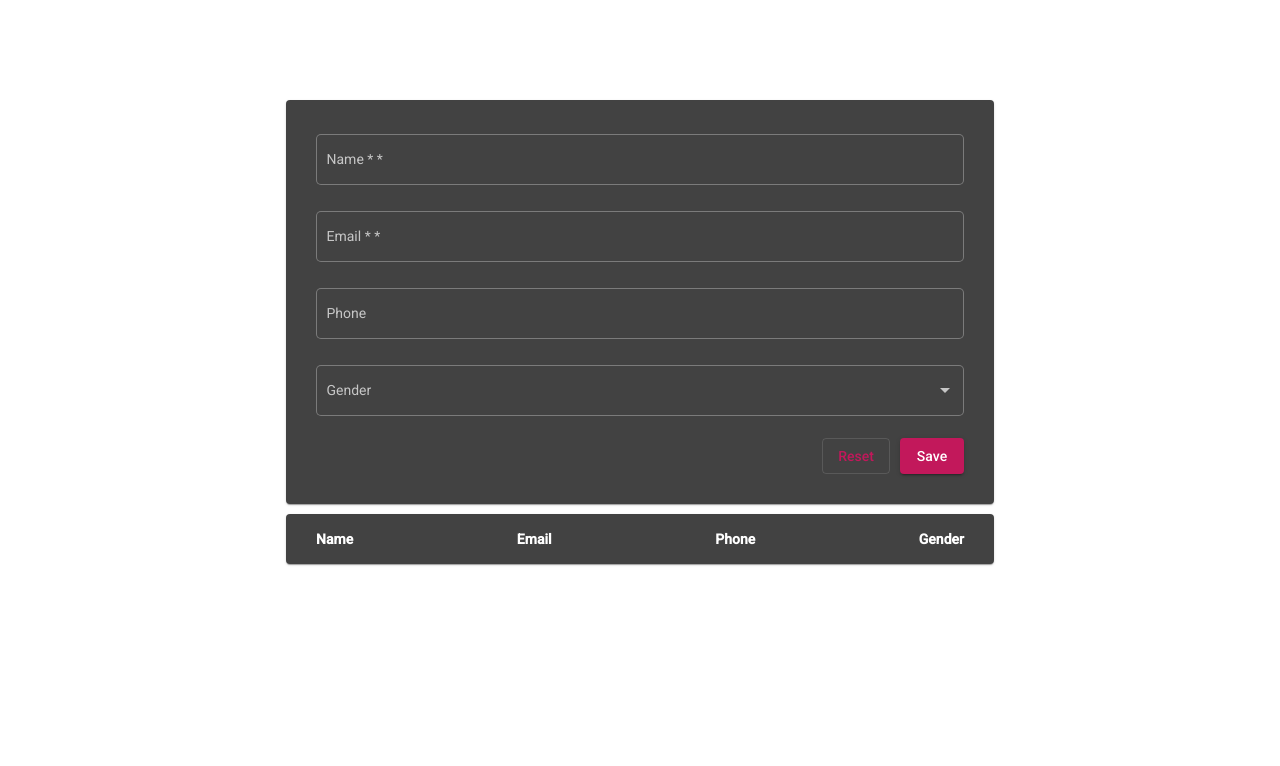
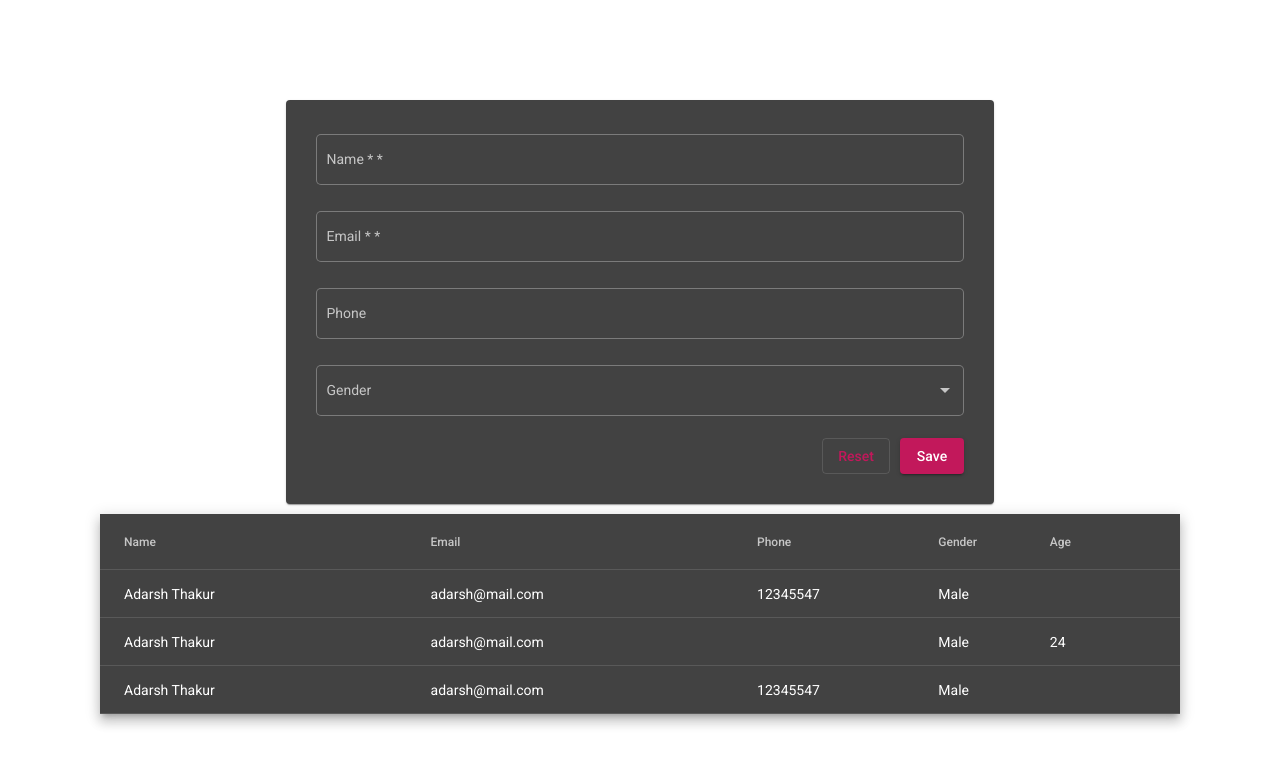
Before and after one commit to adarsh-thakur/angular-training-app, an Angular app: page / in a window 1280 px wide. Shown: the top 766 px of the page. Built offline with nearby package versions, Linux system fonts and the light colour scheme.

Commit message:
Mat Table Example

```diff
--- a/src/app/app.component.html
+++ b/src/app/app.component.html
@@ -36,3 +36,5 @@
 
 <!-- ################## Basic of Promise and Observables ######################################## -->
 <!-- <app-rxjs-demo></app-rxjs-demo> -->
+
+<!-- <app-table-example></app-table-example> -->
--- a/src/app/app.module.ts
+++ b/src/app/app.module.ts
@@ -26,6 +26,8 @@ import { FormExampleComponent } from './form-example/form-example.component';
 import { MatInputModule } from '@angular/material/input';
 import { MatSelectModule } from '@angular/material/select';
 import { RxjsDemoComponent } from './components/rxjs-demo/rxjs-demo.component';
+import { TableExampleComponent } from './components/table-example/table-example.component';
+import {MatTableModule} from '@angular/material/table';
 @NgModule(
   { // this is a NgModule Decorator -> @decoratorName -> it is way of telling angular what type of data we are providing
     declarations: [
@@ -45,12 +47,14 @@ import { RxjsDemoComponent } from './components/rxjs-demo/rxjs-demo.component';
       ChildComponent,
       FormExampleComponent,
       RxjsDemoComponent,
+      TableExampleComponent,
     ],
     imports: [
       BrowserModule,
       FormsModule,
       AppRoutingModule,
       ReactiveFormsModule,
+      MatTableModule,
       MatButtonModule,
       MatInputModule, // input fields
       MatSelectModule, //select box
--- /dev/null
+++ b/src/app/components/table-example/table-example.component.css
@@ -0,0 +1,6 @@
+table {
+    width: 100%;
+  }
+  .table-wrapper{
+      padding: 50px;
+  }
--- /dev/null
+++ b/src/app/components/table-example/table-example.component.html
@@ -0,0 +1,35 @@
+<div class="table-wrapper">
+
+    <table mat-table [dataSource]="data" class="mat-elevation-z8">
+
+        <!--- Note that these columns can be defined in any order.
+              The actual rendered columns are set as a property on the row definition" -->
+        <!-- Position Column -->
+        <ng-container matColumnDef="position">
+          <th mat-header-cell *matHeaderCellDef> No. </th>
+          <td mat-cell *matCellDef="let element"> {{element.position}} </td>
+
+        </ng-container>
+
+        <!-- Name Column -->
+        <ng-container matColumnDef="name">
+          <th mat-header-cell *matHeaderCellDef> Name </th>
+          <td mat-cell *matCellDef="let element"> {{element.name}} </td>
+        </ng-container>
+
+        <!-- Weight Column -->
+        <ng-container matColumnDef="weight">
+          <th mat-header-cell *matHeaderCellDef> Weight </th>
+          <td mat-cell *matCellDef="let element"> {{element.weight}} </td>
+        </ng-container>
+
+        <!-- Symbol Column -->
+        <ng-container matColumnDef="symbol">
+          <th mat-header-cell *matHeaderCellDef> Symbol </th>
+          <td mat-cell *matCellDef="let element"> {{element.symbol}} </td>
+        </ng-container>
+
+        <tr mat-header-row *matHeaderRowDef="displayedColumns"></tr>
+        <tr mat-row *matRowDef="let row; columns: displayedColumns;"></tr>
+      </table>
+</div>
--- /dev/null
+++ b/src/app/components/table-example/table-example.component.ts
@@ -0,0 +1,18 @@
+import { Component, OnInit } from '@angular/core';
+
+
+const ELEMENT_DATA: any[] = [];
+@Component({
+  selector: 'app-table-example',
+  templateUrl: './table-example.component.html',
+  styleUrls: ['./table-example.component.css']
+})
+export class TableExampleComponent implements OnInit {
+  displayedColumns: string[] = ['name', 'email', 'age', 'gender'];
+  data = ELEMENT_DATA;
+  constructor() { }
+
+  ngOnInit(): void {
+  }
+
+}
--- a/src/app/form-example/form-example.component.css
+++ b/src/app/form-example/form-example.component.css
@@ -31,3 +31,8 @@ mat-card{
     flex-direction: row;
     justify-content: space-between;
 }
+
+table{
+    width: 100%;
+    margin-top: 10px;
+}
--- a/src/app/form-example/form-example.component.html
+++ b/src/app/form-example/form-example.component.html
@@ -64,7 +64,7 @@
         </form>
     </mat-card>
 
-    <mat-card class="user-card user-card-head" style="margin-top: 10px;">
+    <!-- <mat-card class="user-card user-card-head" style="margin-top: 10px;">
         <div>Name</div>
         <div>Email</div>
         <div>Phone</div>
@@ -76,6 +76,42 @@
             <div>{{user.email}}</div>
             <div>{{user.phone}}</div>
             <div>{{user.gender}}</div>
-        </mat-card>
+        </mat-card> -->
+        <table mat-table [dataSource]="userList" class="mat-elevation-z8">
+
+            <!--- Note that these columns can be defined in any order.
+                  The actual rendered columns are set as a property on the row definition" -->
+            <!-- Position Column -->
+            <ng-container matColumnDef="name">
+              <th mat-header-cell *matHeaderCellDef> Name </th>
+              <td mat-cell *matCellDef="let element"> {{element.name}} </td>
+
+            </ng-container>
+
+            <!-- Name Column -->
+            <ng-container matColumnDef="email">
+              <th mat-header-cell *matHeaderCellDef> Email </th>
+              <td mat-cell *matCellDef="let element"> {{element.email}} </td>
+            </ng-container>
+
+            <!-- Weight Column -->
+            <ng-container matColumnDef="phone">
+              <th mat-header-cell *matHeaderCellDef> Phone </th>
+              <td mat-cell *matCellDef="let element"> {{element.phone}} </td>
+            </ng-container>
+
+            <!-- Symbol Column -->
+            <ng-container matColumnDef="gender">
+              <th mat-header-cell *matHeaderCellDef> Gender </th>
+              <td mat-cell *matCellDef="let element"> {{element.gender}} </td>
+            </ng-container>
+            <ng-container matColumnDef="age">
+                <th mat-header-cell *matHeaderCellDef> Age </th>
+                <td mat-cell *matCellDef="let element"> {{element.age}} </td>
+              </ng-container>
+
+            <tr mat-header-row *matHeaderRowDef="displayedColumns"></tr>
+            <tr mat-row *matRowDef="let row; columns: displayedColumns;"></tr>
+          </table>
 
 </div>
--- a/src/app/form-example/form-example.component.ts
+++ b/src/app/form-example/form-example.component.ts
@@ -1,6 +1,7 @@
 import { Component, OnInit } from '@angular/core';
 import { FormControl, FormGroupDirective, NgForm, Validators } from '@angular/forms';
 import { ErrorStateMatcher } from '@angular/material/core';
+import { MatTableDataSource } from '@angular/material/table';
 import { Observable } from 'rxjs';
 @Component({
   selector: 'app-form-example',
@@ -20,7 +21,12 @@ export class FormExampleComponent implements OnInit {
   ]);
   genderFormControl = new FormControl('', []);
 
-  userList: any[] = [];
+  displayedColumns: string[] = ['name', 'email', 'phone', 'gender', 'age'];
+  userList: any[] = [
+    { name: 'Adarsh Thakur', phone: 12345547, gender: 'Male', email: 'adarsh@mail.com' },
+    { name: 'Adarsh Thakur', gender: 'Male', email: 'adarsh@mail.com',age:24 },
+    { name: 'Adarsh Thakur', phone: 12345547, gender: 'Male', email: 'adarsh@mail.com' }
+  ];
 
   constructor() {
   }
```
Also changed, not shown: 1 other file (tests, documents, lock files or other folders).
